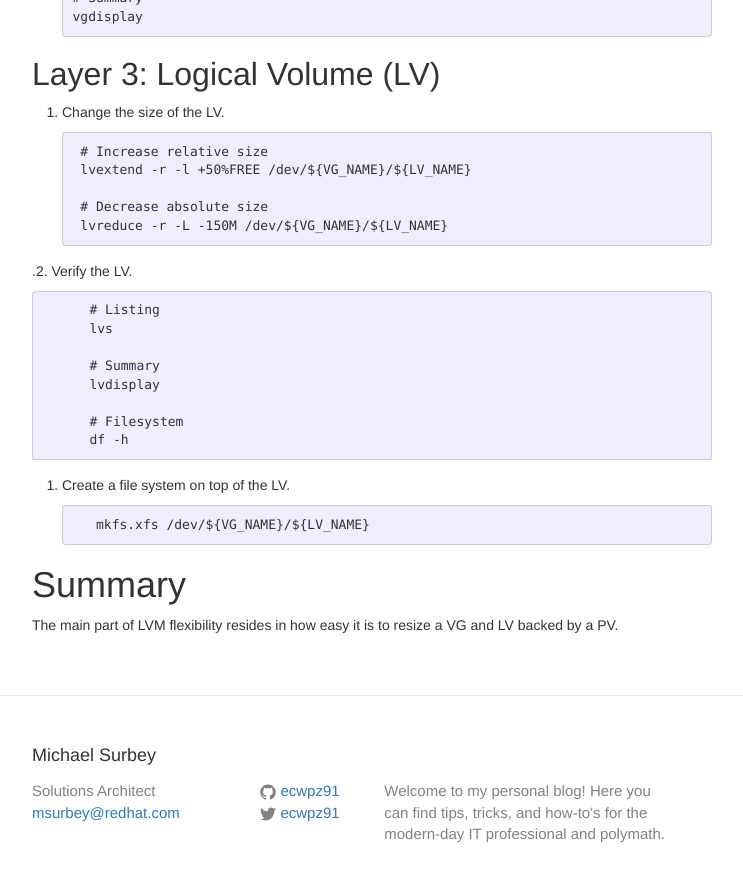
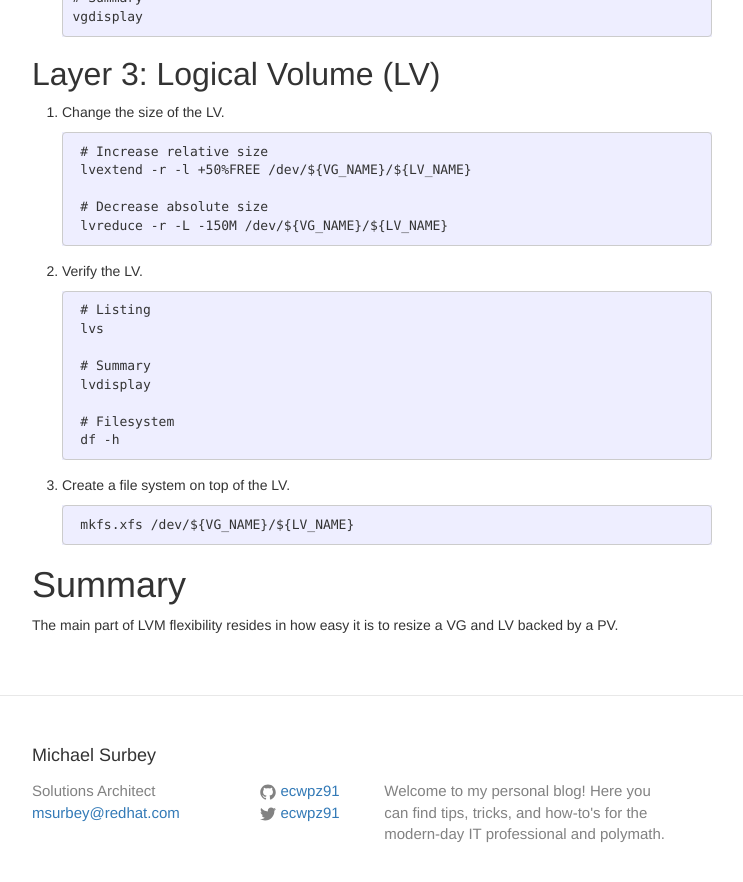
Before and after one commit to ecwpz91/ecwpz91.github.io, a Jekyll site: the page built from _posts/2017-05-17-Resizing a LVM Logical Volume.md, in a window 1280 px wide and 900 px high, scrolled down 1253 px. Shown: the top 882 px of the window, without its empty margins (268-1011 px from the left). Built offline with Jekyll 4.4.1, drawn with Linux system fonts in a browser that asks for light colours; nearby versions of some CDN libraries.

Commit message:
Fixed formatting

```diff
--- a/_posts/2017-05-17-Resizing a LVM Logical Volume.md
+++ b/_posts/2017-05-17-Resizing a LVM Logical Volume.md
@@ -63,20 +63,20 @@ The following describes the process of resizing a logical volume using an instal
         # Decrease absolute size
         lvreduce -r -L -150M /dev/${VG_NAME}/${LV_NAME}
 
-.2. Verify the LV.
+2. Verify the LV.
 
-          # Listing
-          lvs
+        # Listing
+        lvs
 
-          # Summary
-          lvdisplay
+        # Summary
+        lvdisplay
 
-          # Filesystem
-          df -h
+        # Filesystem
+        df -h
 
 3. Create a file system on top of the LV.
 
-          mkfs.xfs /dev/${VG_NAME}/${LV_NAME}
+        mkfs.xfs /dev/${VG_NAME}/${LV_NAME}
 
 # Summary
 
```
